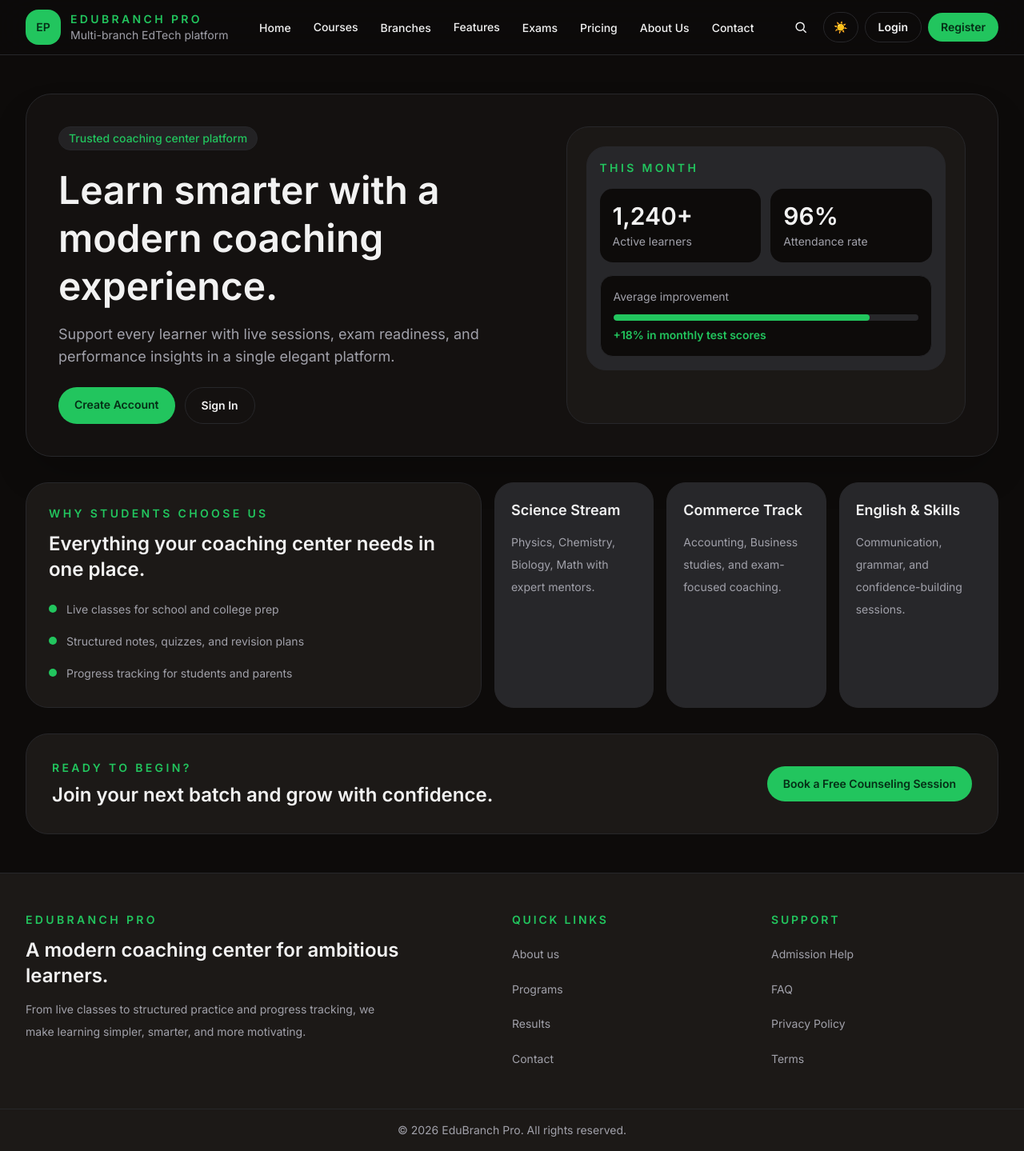
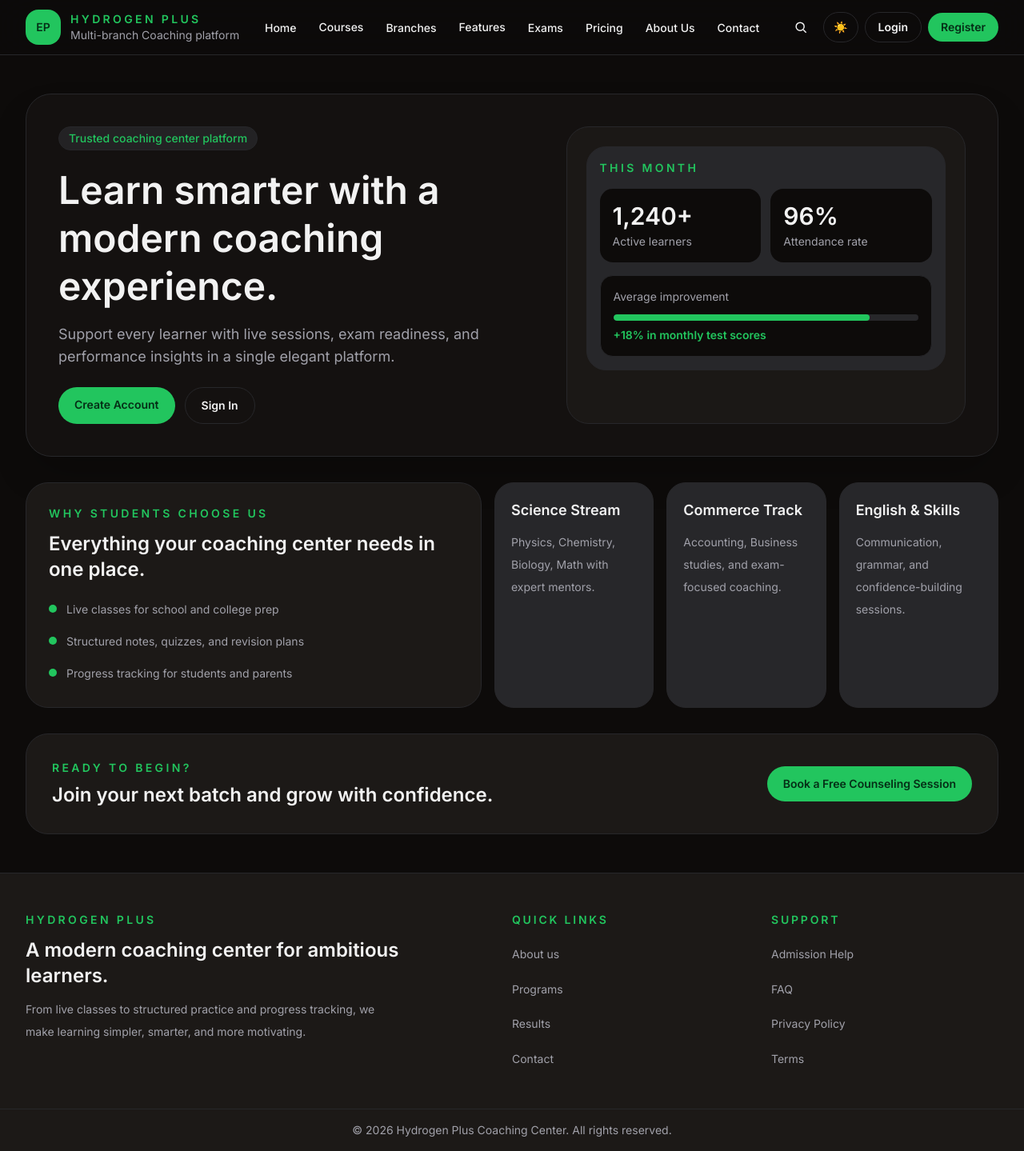
Before and after one commit to tuhin1522/HydrogenPlus, a Next.js app in the folder frontend/: page / in a window 1280 px wide. Shown: the whole page at 80% size. Built offline with nearby package versions, Linux system fonts and the light colour scheme.

Commit message:
chore: rebrand platform from EduBranch Pro to Hydrogen Plus

```diff
--- a/frontend/src/app/components/shared/footer.tsx
+++ b/frontend/src/app/components/shared/footer.tsx
@@ -20,7 +20,7 @@ export default function Footer() {
       <div className="mx-auto grid max-w-7xl gap-10 px-4 py-12 sm:px-6 lg:grid-cols-[1.2fr_0.6fr_0.6fr] lg:px-8">
         <div>
           <p className="text-sm font-semibold uppercase tracking-[0.24em] text-primary">
-            EduBranch Pro
+            Hydrogen Plus
           </p>
           <h3 className="mt-3 text-2xl font-semibold text-foreground">A modern coaching center for ambitious learners.</h3>
           <p className="mt-3 max-w-md text-sm leading-7 text-muted-foreground">
@@ -56,7 +56,7 @@ export default function Footer() {
       </div>
 
       <div className="border-t border-border px-4 py-4 text-center text-sm text-muted-foreground sm:px-6 lg:px-8">
-        © 2026 EduBranch Pro. All rights reserved.
+        © 2026 Hydrogen Plus Coaching Center. All rights reserved.
       </div>
     </footer>
   );
--- a/frontend/src/app/components/shared/navbar.tsx
+++ b/frontend/src/app/components/shared/navbar.tsx
@@ -82,9 +82,9 @@ export default function Navbar() {
           </div>
           <div>
             <p className="text-sm font-semibold uppercase tracking-[0.24em] text-primary">
-              EduBranch Pro
+              Hydrogen Plus
             </p>
-            <p className={`text-sm ${muted}`}>Multi-branch EdTech platform</p>
+            <p className={`text-sm ${muted}`}>Multi-branch Coaching platform</p>
           </div>
         </Link>
 
--- a/frontend/src/app/modules/auth/components/login.tsx
+++ b/frontend/src/app/modules/auth/components/login.tsx
@@ -30,7 +30,7 @@ export default function LoginForm() {
         setMessage("Please enter a valid email and a password with at least 6 characters.");
       } else {
         setStatus("success");
-        setMessage("Signed in successfully. Welcome back to EduBranch Pro.");
+        setMessage("Signed in successfully. Welcome back to Hydrogen Plus.");
       }
       setLoading(false);
     }, 900);
--- a/frontend/src/app/modules/auth/components/signup.tsx
+++ b/frontend/src/app/modules/auth/components/signup.tsx
@@ -39,7 +39,7 @@ export default function Signup() {
         setMessage("Please agree to the Terms & Conditions.");
       } else {
         setStatus("success");
-        setMessage("Account created successfully. Welcome to EduBranch Pro.");
+        setMessage("Account created successfully. Welcome to Hydrogen Plus.");
       }
       setLoading(false);
     }, 800);
--- a/frontend/src/app/page.tsx
+++ b/frontend/src/app/page.tsx
@@ -96,7 +96,7 @@ export default function Home() {
               <p className="text-sm font-semibold uppercase tracking-[0.24em] text-primary">Ready to begin?</p>
               <h2 className="mt-2 text-2xl font-semibold text-foreground">Join your next batch and grow with confidence.</h2>
             </div>
-            <a href="mailto:admissions@edubranchpro.com" className="rounded-full bg-primary px-5 py-3 text-sm font-semibold text-primary-foreground transition hover:opacity-90">
+            <a href="mailto:admissions@hydrogenplus.com" className="rounded-full bg-primary px-5 py-3 text-sm font-semibold text-primary-foreground transition hover:opacity-90">
               Book a Free Counseling Session
             </a>
           </div>
```
Also changed, not shown: 1 other file (tests, documents, lock files or other folders).
